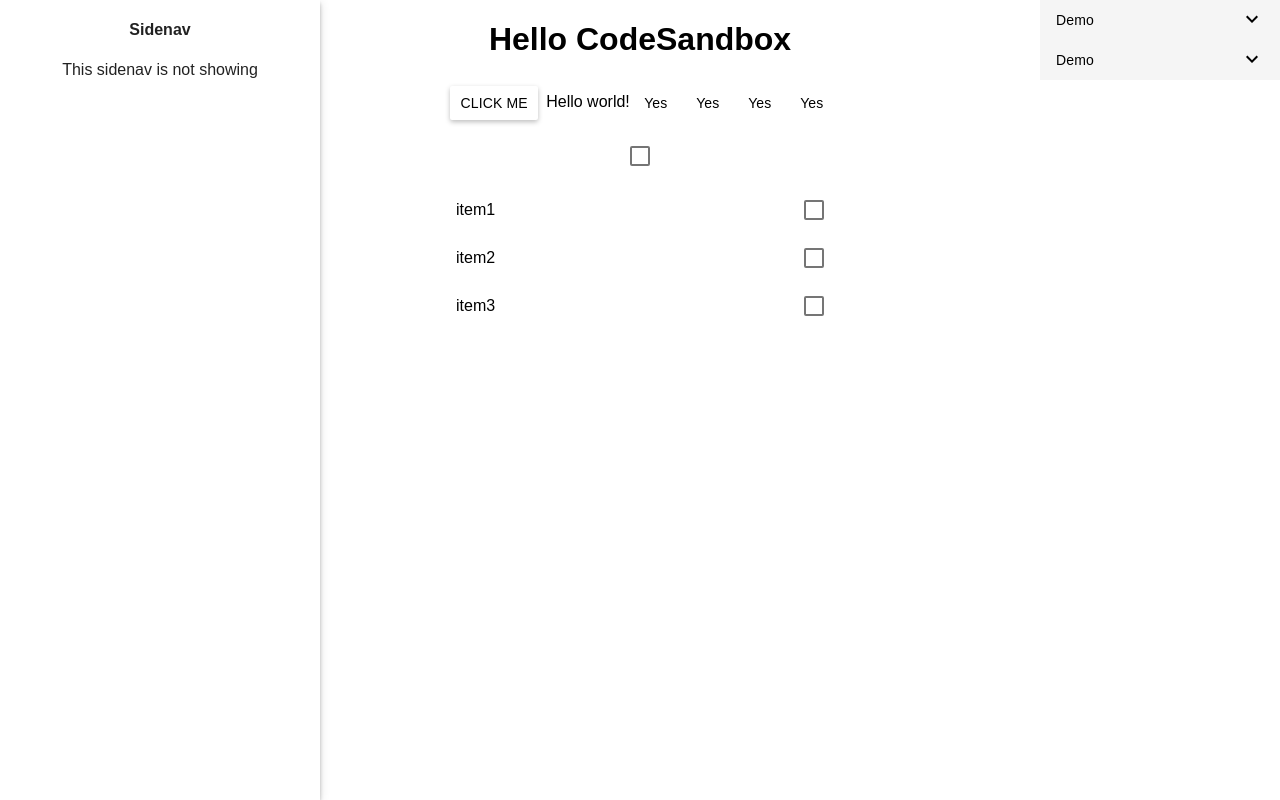
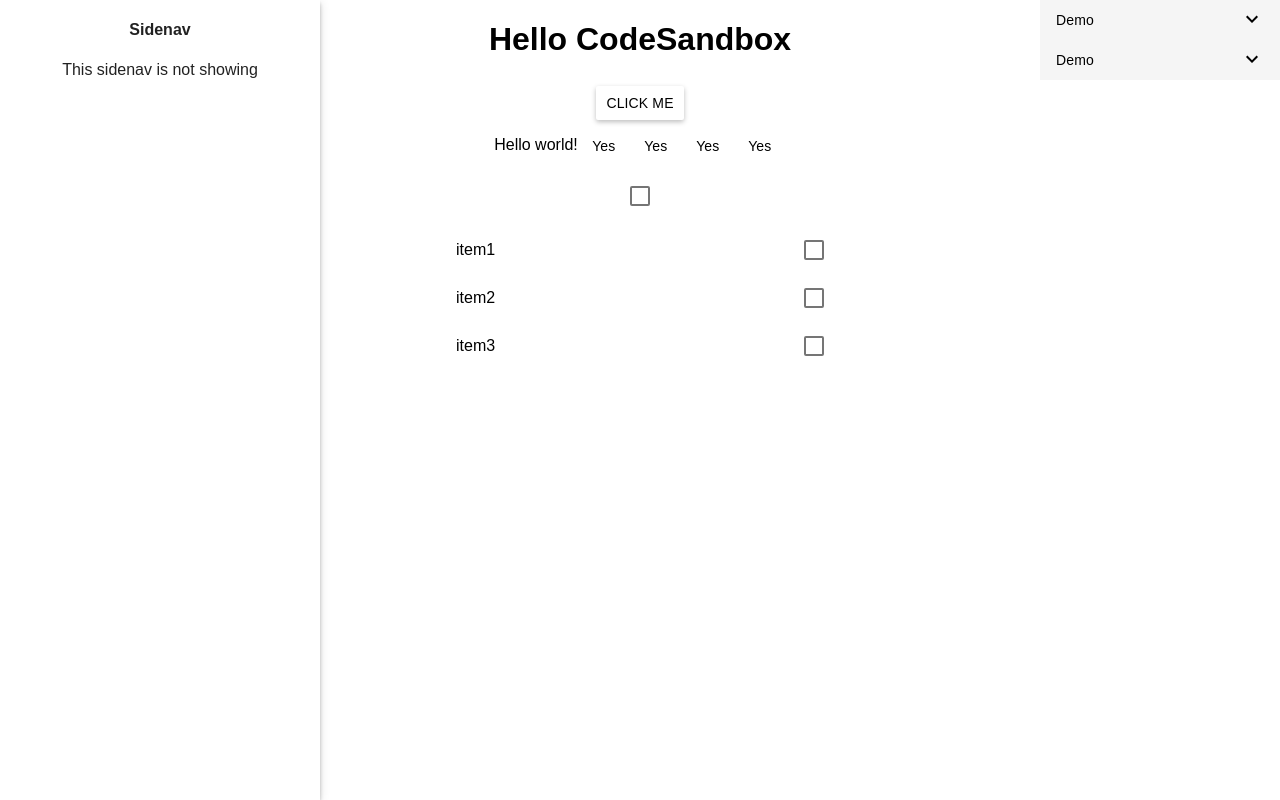
Before and after one commit to AlexeyGorobtsov/button-react, a React (Create React App) app: page / in a window 1280 px wide. Built offline with nearby package versions, Linux system fonts and the light colour scheme.

Commit message:
add md-panel

```diff
--- a/src/App.js
+++ b/src/App.js
@@ -7,34 +7,44 @@ import {Sidenav} from "./components/sidenave";
 import {IconButton} from "./components/md-icon-button";
 import {MdCheckbox} from "./components/checkbox";
 import {MdTooltip} from "./components/md-tooltip";
-import { MdList } from "./components/md-list";
+import {MdList} from "./components/md-list";
+import {OutsideClickEvent} from "./components/OutsideClickEvent";
+import {MdPanel} from "./components/md-panel";
 
 export default function App() {
     const [isToggle, setToggle] = useState(false);
     return (
         <div className="App">
             <h1>Hello CodeSandbox</h1>
+            <div>
+                <MdPanel
+                    offsetLeft={8}
+                    list={['item1', 'item2', 'item3']}
+                >
                     <Button
                         mdRaised
-          styleBtn={{ color: '#000'}}
-          events={{onClick:() => setToggle(!isToggle)}}
+                        styleBtn={{color: '#000'}}
+                        events={{onClick: () => setToggle(!isToggle)}}
                     >
                         CLICK ME
                     </Button>
+                </MdPanel>
+            </div>
             <MdTooltip
                 tooltipLabel={'Hello world'}
                 isEllipses
-        ><span>Hello world!</span></MdTooltip>
+            ><span>Hello world!</span>
+            </MdTooltip>
             <IconButton tooltipLabel={'Hello world!'} position={'top'}>Yes</IconButton>
             <IconButton tooltipLabel={'Hello world!'} position={'left'}>Yes</IconButton>
             <IconButton tooltipLabel={'Hello world!'} position={'bottom'}>Yes</IconButton>
             <IconButton tooltipLabel={'Hello world!'} position={'right'}>Yes</IconButton>
             <div style={{width: '240px', top: 0, right: 0, position: 'absolute'}}>
-            <MenuToggle />
-            <MenuToggle />
+                <MenuToggle/>
+                <MenuToggle/>
             </div>
             <Sidenav isToggle={isToggle}/>
-        <div className={'wrap-checkbox'} >
+            <div className={'wrap-checkbox'}>
                 <MdCheckbox/>
             </div>
             <div className={"center"}>
--- /dev/null
+++ b/src/components/OutsideClickEvent/index.js
@@ -0,0 +1,25 @@
+import React, { useRef, useEffect } from "react";
+
+
+function useOutside(ref, callback = null) {
+    useEffect(() => {
+
+        function handleClickOutside(event) {
+            if (ref.current && !ref.current.contains(event.target)) {
+                callback && callback();
+            }
+        }
+        document.addEventListener("mousedown", handleClickOutside);
+        return () => {
+            document.removeEventListener("mousedown", handleClickOutside);
+        };
+    }, [ref]);
+}
+
+export function OutsideClickEvent(props) {
+    const { callback = () => console.log('callback') } = props;
+    const wrapperRef = useRef(null);
+    useOutside(wrapperRef, callback);
+
+    return <span ref={wrapperRef}>{props.children}</span>;
+}
--- a/src/components/md-icon-button/index.js
+++ b/src/components/md-icon-button/index.js
@@ -130,8 +130,8 @@ export function IconButton(props) {
     }
 
     function handleMouseDown(e) {
-        const ripple = btnRef.current;
-        const size = ripple.offsetWidth;
+        const btn = btnRef.current;
+        const size = btn.offsetWidth;
         const styleEl = {
             width: `${size}px`,
             height: `${size}px`,
--- a/src/components/md-list/MdItem.js
+++ b/src/components/md-list/MdItem.js
@@ -102,7 +102,7 @@ export function MdItem(props) {
     function handleMouseUp() {
         clearTimeout(state.idTimeout);
         delay(0)
-            .then((res) => delay(400).then(() => {
+            .then((res) => delay(450).then(() => {
                 dispatch({
                     type: 'SET_REMOVE',
                     remove: {
--- /dev/null
+++ b/src/components/md-panel/index.js
@@ -0,0 +1,86 @@
+import React, {useReducer, useRef} from 'react';
+import {MdList} from "../md-list";
+import {OutsideClickEvent} from "../OutsideClickEvent";
+import './style.css';
+
+const initialState = {
+    domClass: 'md-panel-hidden',
+    style: {}
+};
+
+function reducer(state, action) {
+    switch (action.type) {
+        case 'MD_PANEL_UPDATE': {
+            return {
+                ...state,
+                ...action.payload
+            }
+        }
+        default: {
+            return state;
+        }
+    }
+}
+
+export function MdPanel(props) {
+    const wrapRef = useRef(null);
+    const [state, dispatch] = useReducer(reducer, initialState);
+    const {
+        domClass,
+        style
+    } = state;
+    const {
+        children = null,
+        offsetTop = 0,
+        offsetLeft = 0,
+        list = [],
+    } = props;
+    const [mdPanel, setClassName] = ('md-panel-hidden');
+
+
+    function handleMouseDown(e) {
+        if(domClass === 'md-panel-show') {
+            return hidePanel();
+        }
+
+        const wrap = wrapRef.current;
+        const pos = wrap.getBoundingClientRect();
+        const top = `${pos.top + pos.height + offsetTop}px`;
+        const left = `${pos.left + offsetLeft}px`;
+        const payload = {
+            style: {
+                top,
+                left,
+                zIndex: 101
+            },
+            domClass: 'md-panel-show'
+        };
+        dispatch({type: 'MD_PANEL_UPDATE', payload})
+    }
+
+    function hidePanel() {
+        dispatch({type: 'MD_PANEL_UPDATE', payload: {domClass: 'md-panel-hide'}})
+    }
+
+    return (
+        <OutsideClickEvent callback={hidePanel}>
+            <div className={'md-panel-container'}>
+                <div
+                    className="wrap-children"
+                    ref={wrapRef}
+                    onMouseDown={handleMouseDown}
+                >
+                    {children}
+                </div>
+                <div className={domClass}>
+                    <div
+                        className={'md-panel md-panel-menu'}
+                        style={style}
+                    >
+                        <MdList list={list}/>
+                    </div>
+                </div>
+            </div>
+        </OutsideClickEvent>
+    )
+}
--- /dev/null
+++ b/src/components/md-panel/style.css
@@ -0,0 +1,25 @@
+.md-panel-container {
+    display: inline;
+}
+.md-panel-hidden {
+    display: none;
+}
+.md-panel-show .md-panel {
+    opacity: 1;
+    -webkit-transition: none;
+    transition: none;
+}
+.md-panel-menu {
+    background: white;
+    border-radius: 4px;
+    box-shadow: 0 7px 8px -4px rgba(0, 0, 0, 0.2), 0 13px 19px 2px rgba(0, 0, 0, 0.14), 0 5px 24px 4px rgba(0, 0, 0, 0.12);
+    width: 256px;
+}
+
+.md-panel {
+    opacity: 0;
+    position: fixed;
+}
+.wrap-children {
+    display: inline-flex;
+}
```
Lines whose indentation alone changed are shown as unchanged.
